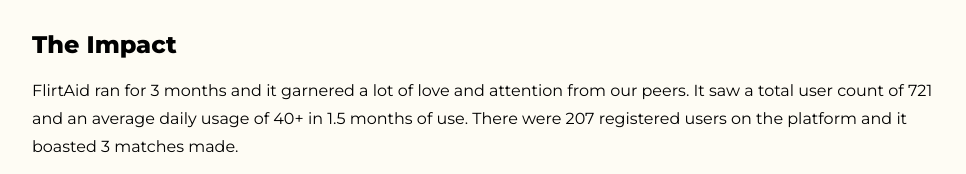
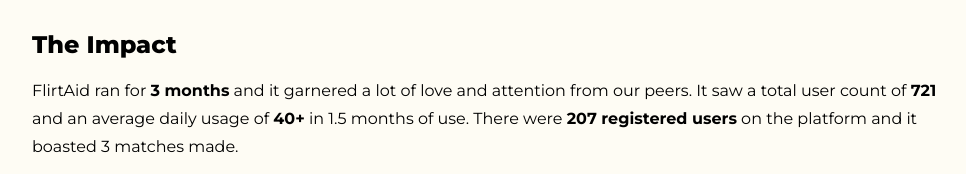
Before and after one commit to prkedia81/personal-website, a website: page flirtaid.html in a window 1280 px wide. Shown: the part 5366-5540 px from the top of the page, without its empty margins (144-1110 px from the left). Drawn offline with Linux system fonts and the light colour scheme.

Commit message:
flirtaid bolded

```diff
--- a/flirtaid.html
+++ b/flirtaid.html
@@ -329,8 +329,8 @@
 
     <div class="section flex flex-col gap-4">
       <h2 class="heading text-2xl font-extrabold">The Impact</h2>
-      <p>FlirtAid ran for 3 months and it garnered a lot of love and attention from our peers. It saw a total user count
-        of 721 and an average daily usage of 40+ in 1.5 months of use. There were 207 registered users on the platform
+      <p>FlirtAid ran for <strong>3 months</strong> and it garnered a lot of love and attention from our peers. It saw a total user count
+        of <strong>721</strong> and an average daily usage of <strong>40+</strong> in 1.5 months of use. There were <strong>207 registered users</strong> on the platform
         and it boasted 3 matches made. </p>
       <div class="image flex flex-col gap-2 items-center justify-center">
         <img
```
Also changed, not shown: 1 other file.
